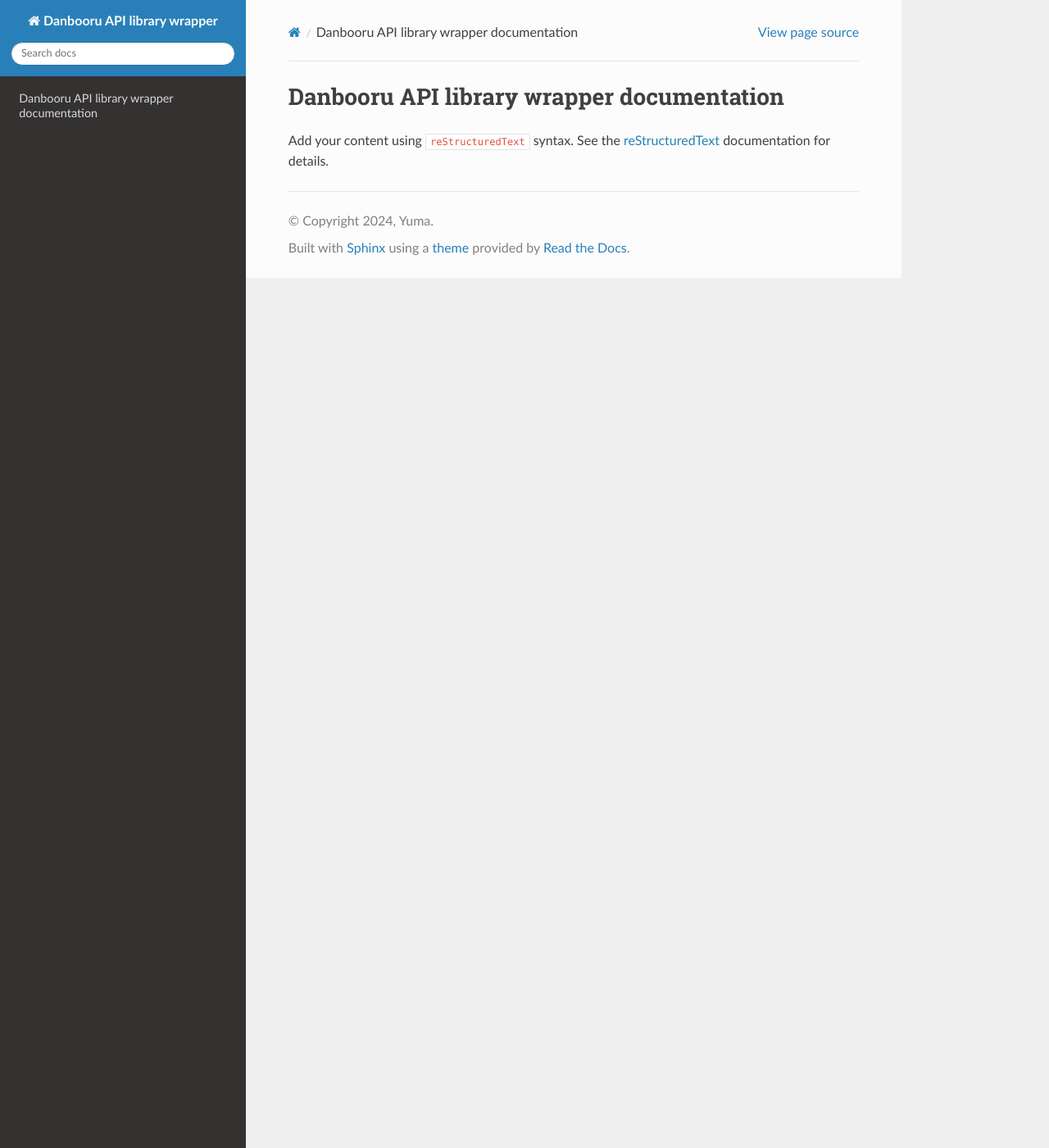
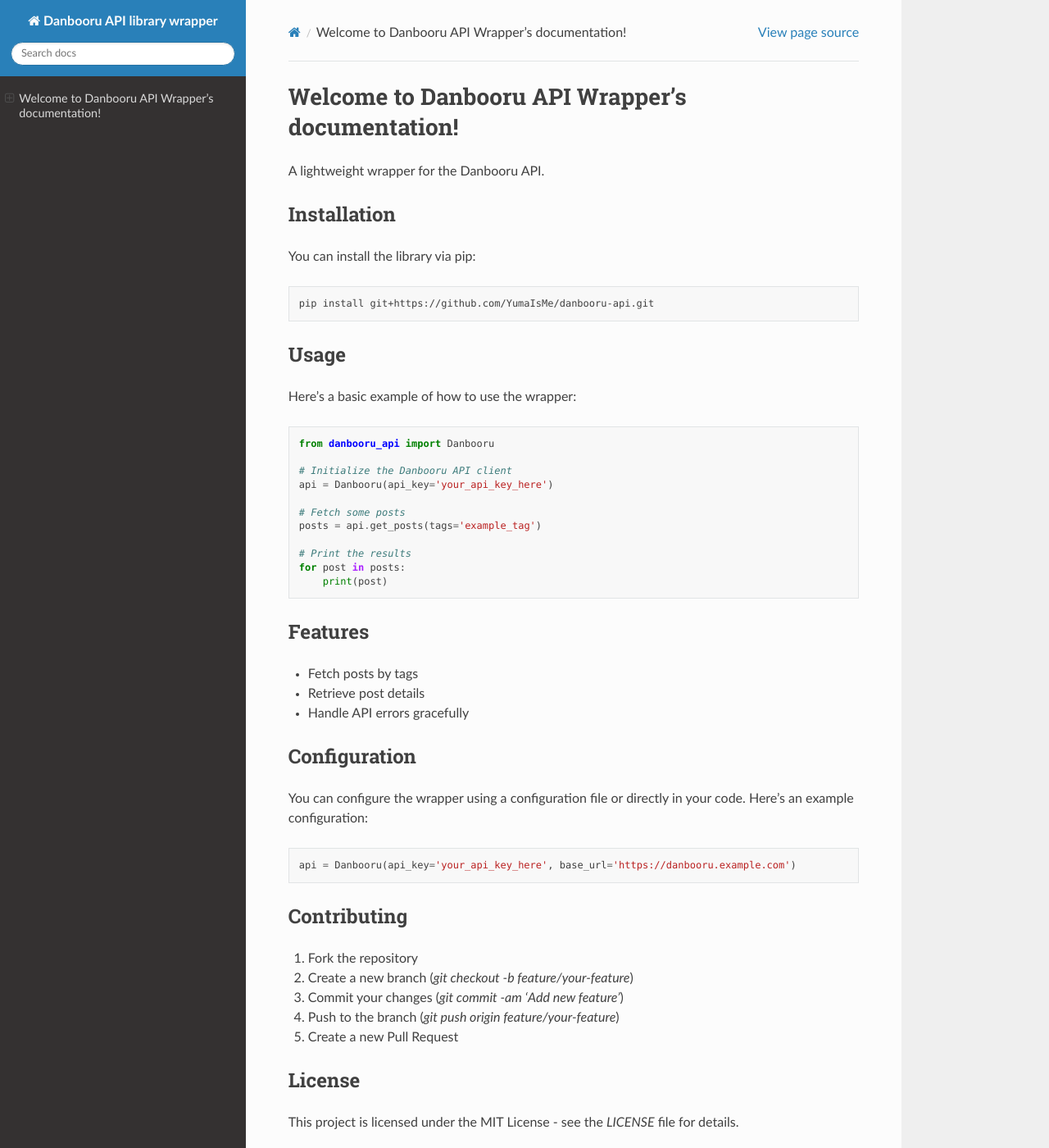
Before and after one commit to YumaIsMe/danbooru-api, a Sphinx documentation site: the page built from docs/source/index.rst, in a window 1280 px wide and 1400 px high. Shown: the whole window at 82% size. Built offline with Sphinx 7.4.7 and the Read the Docs theme 2.0.0, drawn with Linux system fonts in a browser that asks for light colours.

Commit message:
Update documentation with usage examples and switch to RTD theme

```diff
--- a/docs/source/index.rst
+++ b/docs/source/index.rst
@@ -1,16 +1,67 @@
-.. Danbooru API library wrapper documentation master file, created by
-   sphinx-quickstart on Fri Sep 13 00:02:00 2024.
+.. Danbooru API Wrapper documentation master file, created by
+   sphinx-quickstart on Thu Sep 12 2024.
    You can adapt this file completely to your liking, but it should at least
    contain the root `toctree` directive.
 
-Danbooru API library wrapper documentation
-==========================================
+Welcome to Danbooru API Wrapper's documentation!
+=================================================
 
-Add your content using ``reStructuredText`` syntax. See the
-`reStructuredText <https://www.sphinx-doc.org/en/master/usage/restructuredtext/index.html>`_
-documentation for details.
+A lightweight wrapper for the Danbooru API.
 
+Installation
+------------
 
-.. toctree::
-   :maxdepth: 2
-   :caption: Contents:
+You can install the library via pip:
+
+.. code-block:: shell
+
+    pip install git+https://github.com/YumaIsMe/danbooru-api.git
+
+Usage
+-----
+
+Here’s a basic example of how to use the wrapper:
+
+.. code-block:: python
+
+    from danbooru_api import Danbooru
+
+    # Initialize the Danbooru API client
+    api = Danbooru(api_key='your_api_key_here')
+
+    # Fetch some posts
+    posts = api.get_posts(tags='example_tag')
+
+    # Print the results
+    for post in posts:
+        print(post)
+
+Features
+--------
+
+- Fetch posts by tags
+- Retrieve post details
+- Handle API errors gracefully
+
+Configuration
+--------------
+
+You can configure the wrapper using a configuration file or directly in your code. Here’s an example configuration:
+
+.. code-block:: python
+
+    api = Danbooru(api_key='your_api_key_here', base_url='https://danbooru.example.com')
+
+Contributing
+------------
+
+1. Fork the repository
+2. Create a new branch (`git checkout -b feature/your-feature`)
+3. Commit your changes (`git commit -am 'Add new feature'`)
+4. Push to the branch (`git push origin feature/your-feature`)
+5. Create a new Pull Request
+
+License
+-------
+
+This project is licensed under the MIT License - see the `LICENSE` file for details.
```
